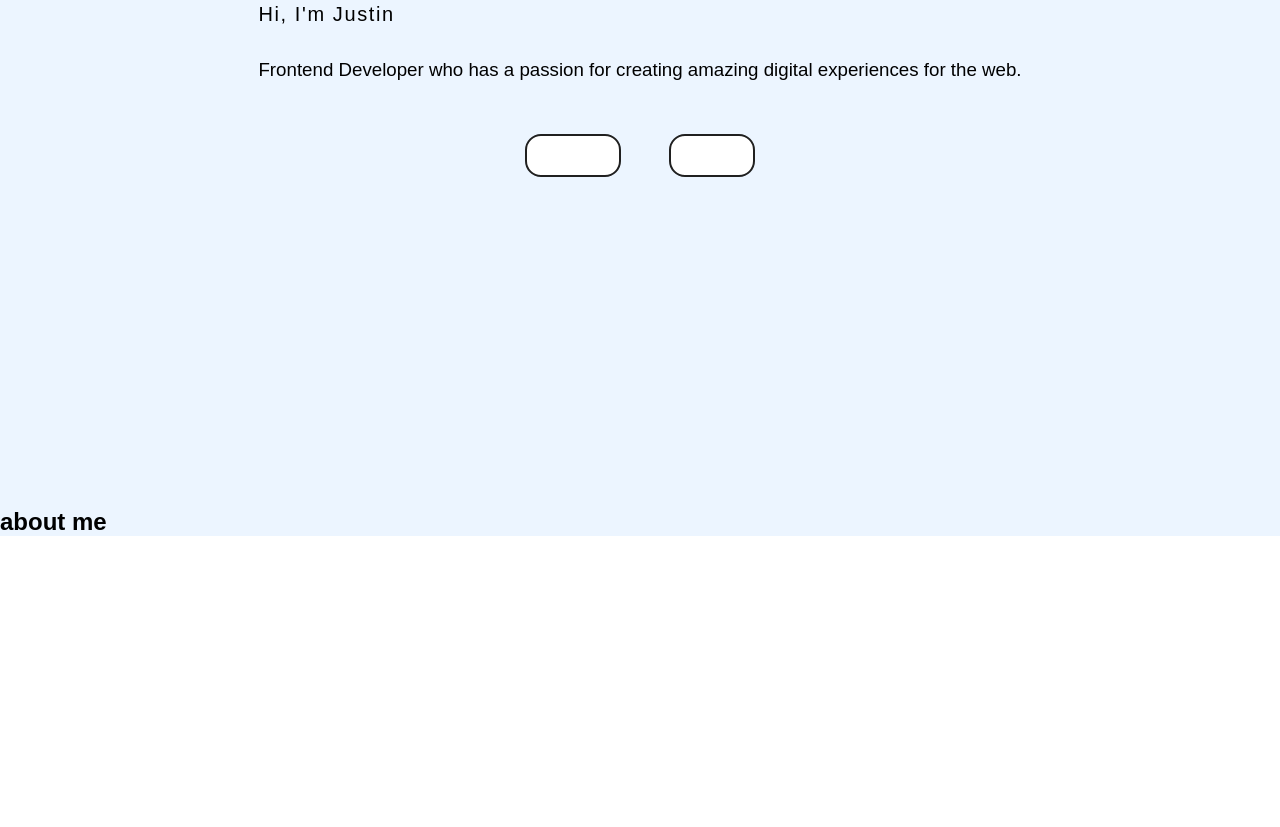
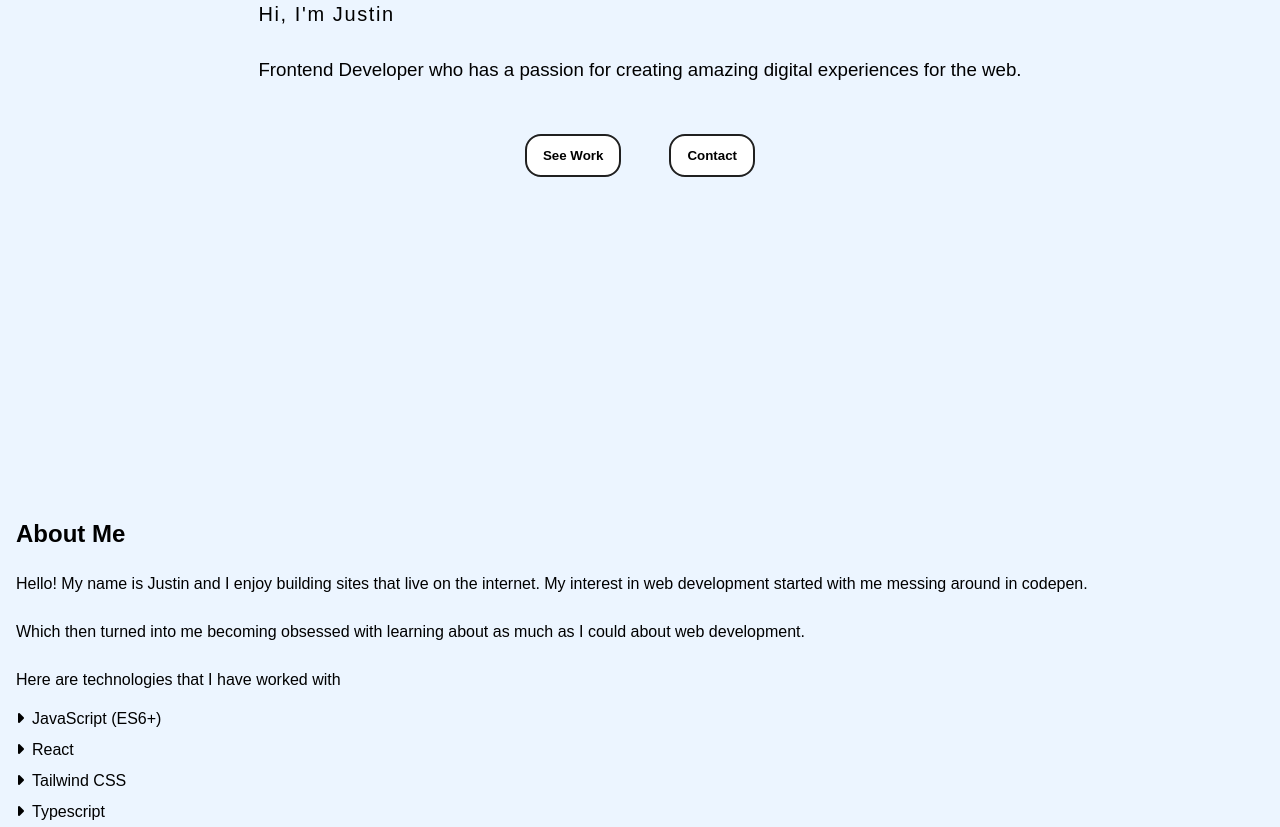
Before and after one commit to justin-0/my-portfolio, a plain HTML site: page index.html in a window 1280 px wide. Shown: the part 292-1119 px from the top of the page. Before the commit the page ends 828 px from the top, so only its background shows below. Drawn offline with Linux system fonts and the light colour scheme; a web font is replaced by a local one.

Commit message:
about content added and styled

```diff
--- a/index.html
+++ b/index.html
@@ -54,14 +54,36 @@
           </h3>
         </div>
         <div class="hero__content-buttons">
-          <button><a href="#work">See Work</a></button>
-          <button><a href="#contact">Contact</a></button>
+          <a href="#work"><button>See Work</button></a>
+          <a href="#contact"><button>Contact</button></a>
         </div>
       </div>
     </section>
     <div class="divider"></div>
     <section class="about" id="about">
-      <h2>about me</h2>
+      <div class="about__text">
+        <h2 class="about__text-pd">About Me</h2>
+        <p class="about__text-pd">
+          Hello! My name is Justin and I enjoy building sites that live on the
+          internet. My interest in web development started with me messing
+          around in codepen.
+        </p>
+        <p class="about__text-pd">
+          Which then turned into me becoming obsessed with learning about as
+          much as I could about web development.
+        </p>
+        <p class="about__text-pd">
+          Here are technologies that I have worked with
+        </p>
+      </div>
+      <div class="about__skills">
+        <ul>
+          <li><i class="fa-solid fa-caret-right"></i>JavaScript (ES6+)</li>
+          <li><i class="fa-solid fa-caret-right"></i>React</li>
+          <li><i class="fa-solid fa-caret-right"></i>Tailwind CSS</li>
+          <li><i class="fa-solid fa-caret-right"></i>Typescript</li>
+        </ul>
+      </div>
     </section>
     <script src="app.js"></script>
   </body>
--- a/style.css
+++ b/style.css
@@ -130,6 +130,7 @@ section {
 .hero__content-buttons button {
   transition: all 0.8s;
   font-weight: 600;
+  cursor: pointer;
 }
 
 .hero__content-buttons button:hover {
@@ -140,6 +141,27 @@ section {
 .divider {
   height: calc(20vh);
   background-color: var(--blue-bg);
+}
+
+.about {
+  padding: 0 1rem;
+}
+
+.about__text p {
+  line-height: 1.5rem;
+}
+
+.about__text-pd {
+  padding: 0.75rem 0;
+}
+
+.about__skills li {
+  list-style: none;
+  padding: 0.4rem 0;
+}
+
+.about__skills i {
+  padding-right: 0.5rem;
 }
 
 /* Media Queries */
```
